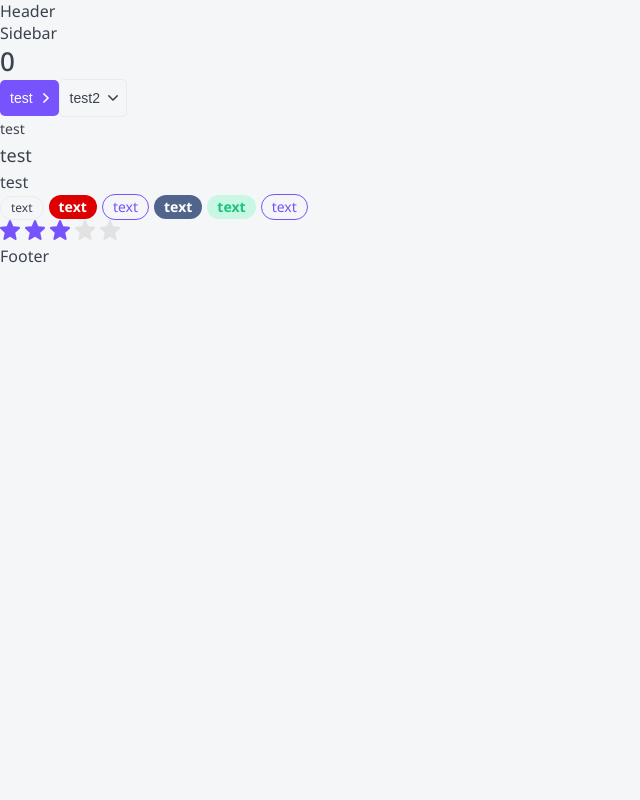
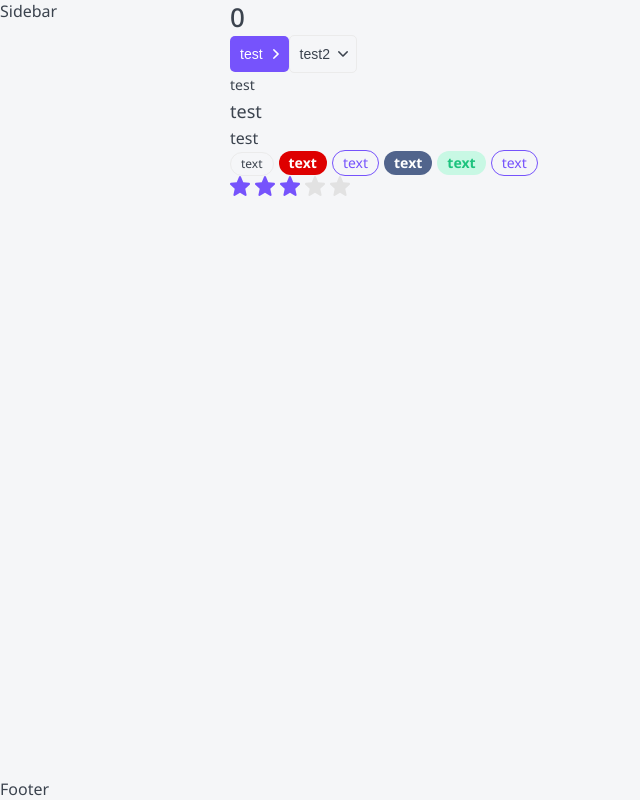
Before and after one commit to suxrobshukurov/next-js-top-app, a Next.js app: page / in a window 1280 px wide. Shown: the whole page, without its empty margins (0-640 px from the left). Built offline with nearby package versions, Linux system fonts and the light colour scheme.

Commit message:
Added grid style for layout

```diff
--- a/layout/Layout.module.css
+++ b/layout/Layout.module.css
@@ -0,0 +1,47 @@
+.wrapper {
+	display: grid;
+	grid-template-columns: auto 230px minmax(320px, 1200px) auto;
+	grid-template-rows: auto 1fr auto;
+
+	min-height: 100vh;
+	grid-template-areas:
+		". header header ."
+		". sidebar body ."
+		"footer footer footer footer";
+}
+
+.header {
+	grid-area: header;
+
+	display: none;
+}
+
+.sidebar {
+	grid-area: sidebar;
+}
+
+.body {
+	grid-area: body;
+}
+
+.footer {
+	grid-area: footer;
+}
+
+@media (max-width: 765px) {
+	.wrapper {
+		grid-template-columns: minmax(320px, 1fr);
+		grid-template-areas:
+			"header "
+			" body"
+			"footer";
+	}
+
+	.sidebar {
+		display: none;
+	}
+
+	.header {
+		display: block;
+	}
+}
--- a/layout/Layout.tsx
+++ b/layout/Layout.tsx
@@ -1,22 +1,30 @@
-import React from "react";
+import React, { Component, FunctionComponent } from "react";
 import { LayoutProps } from "./Layout.props";
 import styles from './Layout.module.css';
 import { Sidebar } from "./Sidebar/Sidebar";
 import { Header } from "./Header/Header";
 import { Footer } from "./Footer/Footer";
 
-export const Layout = ({children}: LayoutProps): JSX.Element  =>{
+const Layout = ({children}: LayoutProps): JSX.Element  =>{
   return(
-    <>
-      <Header/>
-      <div>
-        <Sidebar/>
-        <div>
-        {children}
+    <div className={styles.wrapper}>
+      <Header className={styles.header}/>
+      <Sidebar className={styles.sidebar}/>
+      <div className={styles.body}>
+      {children}
 
-        </div>
       </div>
-      <Footer/>
-    </>
+      <Footer className={styles.footer}/>
+    </div>
   )
 }
+
+export const withLayout = <T extends Record<string, unknown>>(Component:FunctionComponent<T>) => {
+  return function withLayoutComponent(props: T) : JSX.Element {
+    return(
+      <Layout>
+        <Component { ...props}/>
+      </Layout>
+    )
+  }
+}
--- a/pages/index.tsx
+++ b/pages/index.tsx
@@ -1,7 +1,7 @@
 import type { NextPage } from 'next';
 import { useState } from 'react';
 import { Button, Htag, P, Rating, Tag } from '../components/index';
-import { Layout } from '../layout/Layout';
+import { withLayout } from '../layout/Layout';
 
 const Home: NextPage = (): JSX.Element => {
   const [counter, setCounter] = useState<number>(0);
@@ -9,7 +9,7 @@
 
 
   return (
-    <Layout>
+    <>
       <Htag tag='h1'>{counter}</Htag>
       <Button apperance='primary' className='test' arrow='right'>test</Button>
       <Button apperance='ghost' className='test2' arrow="down" onClick={() => setCounter(counter =>  ++counter)}>test2</Button>
@@ -25,8 +25,8 @@
         <Tag color='primary'>text</Tag>
       </div>
       <Rating rating={rating} isEditable setRating={setRating} />
-    </Layout>
+    </>
   );
 };
 
-export default Home;
+export default withLayout(Home);
```
